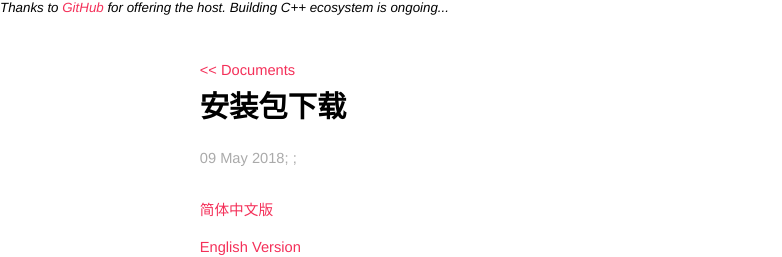
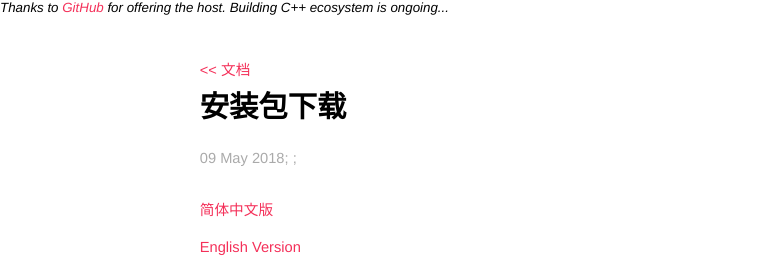
Before and after one commit to erisesoft/erisesoft.github.io, a Jekyll site: the page built from _posts/2018-5-9-安装包下载.md, in a window 1280 px wide. Shown: the top 257 px of the page, without its empty margins (0-782 px from the left). Built offline with Jekyll 4.4.1, drawn with Linux system fonts in a browser that asks for light colours.

Commit message:
Update post.html

```diff
--- a/_layouts/post.html
+++ b/_layouts/post.html
@@ -1,7 +1,7 @@
 ---
 layout: default
 ---
-<p align="left"><a href="/documents">&lt;&lt; Documents</a></p>
+<p align="left"><a href="/documents">&lt;&lt; 文档</a></p>
 <h1>{{ page.title }}</h1>
 <p class="meta">{{ page.date | date_to_string }}; {{ site.name }}; <a href="mailto:{{ site.email }}">{{ site.email }}</a></p>
 <hr>
```
